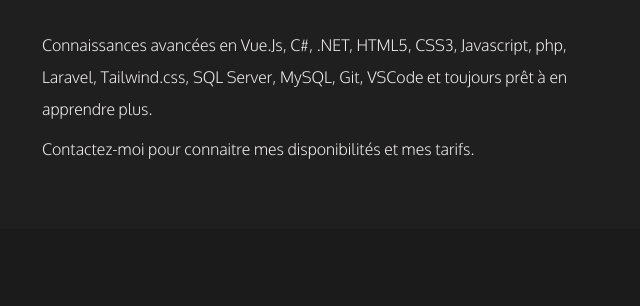
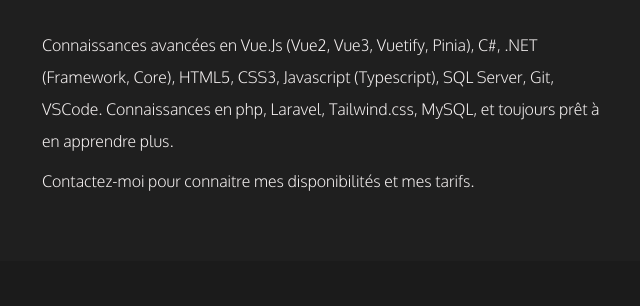
Before and after one commit to stlows/stlows.github.io, a plain HTML site: page index.html in a window 1280 px wide. Shown: the part 727-1033 px from the top of the page, without its empty margins (312-952 px from the left). Drawn offline with Linux system fonts and the light colour scheme.

Commit message:
description

```diff
--- a/index.html
+++ b/index.html
@@ -39,9 +39,8 @@
         </div>
         <div class="section--inner">
           <div>
-            <p>Connaissances avancées en Vue.Js, C#, .NET, HTML5, CSS3, Javascript, php, Laravel,
-              Tailwind.css, SQL Server, MySQL, Git, VSCode et toujours prêt à en
-              apprendre plus.</p>
+            <p>Connaissances avancées en Vue.Js (Vue2, Vue3, Vuetify, Pinia), C#, .NET (Framework, Core), HTML5, CSS3, Javascript (Typescript), SQL
+              Server, Git, VSCode. Connaissances en php, Laravel, Tailwind.css, MySQL, et toujours prêt à en apprendre plus.</p>
             <p>Contactez-moi pour connaitre mes disponibilités et mes tarifs.</p>
           </div>
         </div>
```
